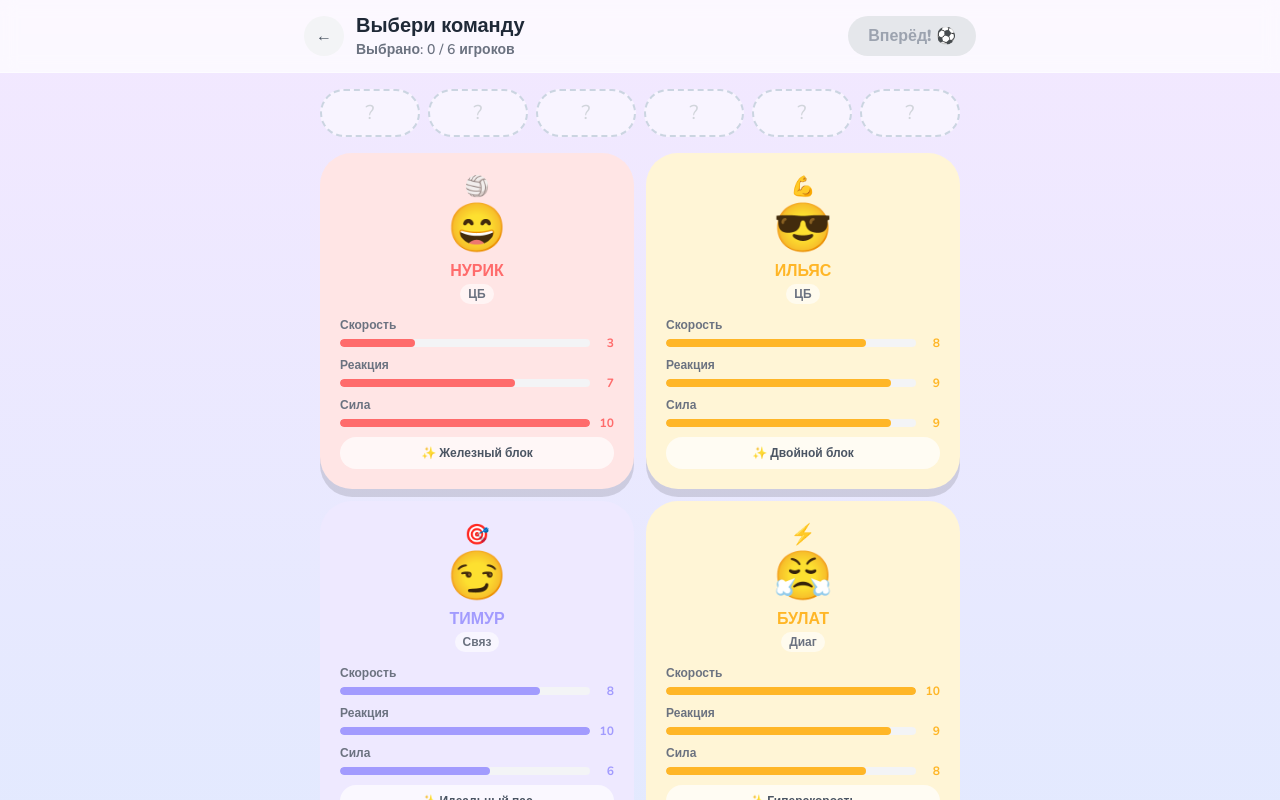
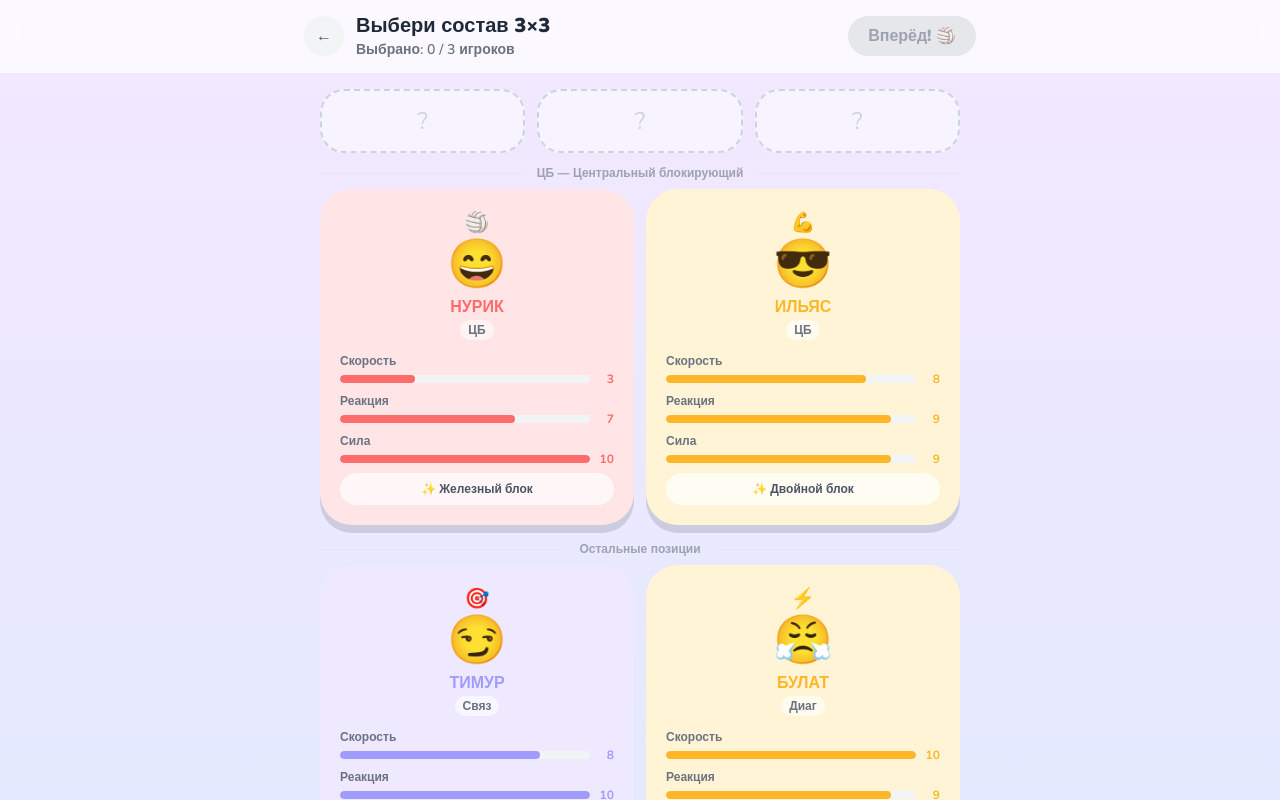
Before and after one commit to pr-poehali-dev/volleyball-bot-game, a React (Vite) app: page / in a window 1280 px wide. Both pictures are taken after a click on the button "🎮 Гужбанить!". Shown: the top 800 px of the page. Built offline with nearby package versions, Linux system fonts and the light colour scheme.

Commit message:
Готов к заменам и логике. Жду запроса.

```diff
--- a/src/data/players.ts
+++ b/src/data/players.ts
@@ -84,6 +84,20 @@ export const ALL_PLAYERS: Player[] = [
     description: "Доигровщик — надёжный в атаке и приёме.",
     trait: "Универсальный",
   },
+  {
+    id: 6,
+    name: "ИЛЬНУР",
+    emoji: "🔥",
+    face: "😤",
+    color: "#FD79A8",
+    bgColor: "#FFE5F0",
+    speed: 9,
+    reaction: 7,
+    power: 8,
+    role: "Доигр",
+    description: "Взрывной доигровщик — мощная атака с краёв.",
+    trait: "Огненный удар",
+  },
 ];
 
 export const ACHIEVEMENTS = [
--- a/src/pages/TeamSelect.tsx
+++ b/src/pages/TeamSelect.tsx
@@ -7,21 +7,53 @@ interface TeamSelectProps {
   onStartGame: (team: Player[]) => void;
 }
 
+const TEAM_SIZE = 3;
+
+function getRoleWarning(selected: number[]): string | null {
+  const team = ALL_PLAYERS.filter((p) => selected.includes(p.id));
+  const cbCount = team.filter((p) => p.role === "ЦБ").length;
+  if (cbCount > 1) return "В составе 3x3 может быть только 1 ЦБ";
+  return null;
+}
+
+function canSelect(id: number, selected: number[]): { ok: boolean; reason?: string } {
+  if (selected.includes(id)) return { ok: true };
+  if (selected.length >= TEAM_SIZE) return { ok: false, reason: "Уже выбрано 3 игрока" };
+  const player = ALL_PLAYERS.find((p) => p.id === id)!;
+  if (player.role === "ЦБ") {
+    const currentTeam = ALL_PLAYERS.filter((p) => selected.includes(p.id));
+    const hasCB = currentTeam.some((p) => p.role === "ЦБ");
+    if (hasCB) return { ok: false, reason: "В составе уже есть ЦБ — в 3x3 только один!" };
+  }
+  return { ok: true };
+}
+
 export default function TeamSelect({ onBack, onStartGame }: TeamSelectProps) {
   const [selected, setSelected] = useState<number[]>([]);
+  const [blockMsg, setBlockMsg] = useState<string | null>(null);
 
   const toggle = (id: number) => {
-    setSelected((prev) =>
-      prev.includes(id)
-        ? prev.filter((x) => x !== id)
-        : prev.length < 6
-          ? [...prev, id]
-          : prev
-    );
+    if (selected.includes(id)) {
+      setSelected((prev) => prev.filter((x) => x !== id));
+      setBlockMsg(null);
+      return;
+    }
+    const { ok, reason } = canSelect(id, selected);
+    if (!ok) {
+      setBlockMsg(reason ?? null);
+      setTimeout(() => setBlockMsg(null), 2500);
+      return;
+    }
+    setBlockMsg(null);
+    setSelected((prev) => [...prev, id]);
   };
 
-  const canStart = selected.length === 6;
+  const canStart = selected.length === TEAM_SIZE;
   const team = ALL_PLAYERS.filter((p) => selected.includes(p.id));
+  const warning = getRoleWarning(selected);
+
+  const cbPlayers = ALL_PLAYERS.filter((p) => p.role === "ЦБ");
+  const otherPlayers = ALL_PLAYERS.filter((p) => p.role !== "ЦБ");
 
   return (
     <div className="min-h-screen bg-gradient-to-b from-purple-100 to-blue-100 flex flex-col">
@@ -35,9 +67,9 @@ export default function TeamSelect({ onBack, onStartGame }: TeamSelectProps) {
             ←
           </button>
           <div className="flex-1">
-            <h1 className="font-black text-xl text-gray-800">Выбери команду</h1>
+            <h1 className="font-black text-xl text-gray-800">Выбери состав 3×3</h1>
             <p className="text-sm text-gray-500 font-semibold">
-              Выбрано: {selected.length} / 6 игроков
+              Выбрано: {selected.length} / {TEAM_SIZE} игроков
             </p>
           </div>
           <button
@@ -49,56 +81,125 @@ export default function TeamSelect({ onBack, onStartGame }: TeamSelectProps) {
                 : "bg-gray-200 text-gray-400 cursor-not-allowed"
             }`}
           >
-            Вперёд! ⚽
+            Вперёд! 🏐
           </button>
         </div>
       </div>
 
-      {/* Progress bar */}
+      {/* Slots */}
       <div className="px-4 pt-4 max-w-2xl mx-auto w-full">
-        <div className="flex gap-2 mb-4">
-          {Array.from({ length: 6 }).map((_, i) => {
+        <div className="flex gap-3 mb-3">
+          {Array.from({ length: TEAM_SIZE }).map((_, i) => {
             const player = team[i];
             return (
               <div
                 key={i}
-                className="flex-1 h-12 rounded-2xl border-2 border-dashed flex items-center justify-center transition-all duration-300"
+                className="flex-1 h-16 rounded-2xl border-2 border-dashed flex flex-col items-center justify-center transition-all duration-300 gap-0.5"
                 style={{
                   backgroundColor: player ? player.bgColor : "rgba(255,255,255,0.5)",
                   borderColor: player ? player.color : "#cbd5e1",
                 }}
               >
                 {player ? (
+                  <>
                     <span className="text-xl">{player.face}</span>
+                    <span className="text-xs font-black truncate px-1" style={{ color: player.color }}>
+                      {player.name}
+                    </span>
+                    <span className="text-xs text-gray-400 font-semibold">{player.role}</span>
+                  </>
                 ) : (
-                  <span className="text-gray-300 text-xl">?</span>
+                  <span className="text-gray-300 text-2xl">?</span>
                 )}
               </div>
             );
           })}
         </div>
 
+        {/* Block message */}
+        {blockMsg && (
+          <div className="bg-red-100 border border-red-300 rounded-2xl px-4 py-2 text-center text-red-600 font-bold text-sm mb-3 animate-bounce-in">
+            ⛔ {blockMsg}
+          </div>
+        )}
+
+        {warning && (
+          <div className="bg-yellow-100 border border-yellow-300 rounded-2xl px-4 py-2 text-center text-yellow-700 font-bold text-sm mb-3">
+            ⚠️ {warning}
+          </div>
+        )}
+
         {canStart && (
-          <div className="bg-green-100 border border-green-300 rounded-2xl px-4 py-2 text-center text-green-700 font-bold text-sm mb-4 animate-bounce-in">
-            🎉 Команда готова! Нажми «Вперёд!»
+          <div className="bg-green-100 border border-green-300 rounded-2xl px-4 py-2 text-center text-green-700 font-bold text-sm mb-3 animate-bounce-in">
+            🎉 Состав готов! Нажми «Вперёд!»
           </div>
         )}
       </div>
 
-      {/* Players grid */}
-      <div className="flex-1 overflow-y-auto px-4 pb-8 max-w-2xl mx-auto w-full">
+      {/* Players list */}
+      <div className="flex-1 overflow-y-auto px-4 pb-8 max-w-2xl mx-auto w-full space-y-4">
+
+        {/* ЦБ section */}
+        <div>
+          <div className="flex items-center gap-2 mb-2">
+            <div className="h-px flex-1 bg-gray-200" />
+            <span className="text-xs font-black text-gray-400 px-2">
+              ЦБ — Центральный блокирующий
+              {selected.filter((id) => ALL_PLAYERS.find((p) => p.id === id)?.role === "ЦБ").length > 0
+                ? " · только 1 в составе"
+                : ""}
+            </span>
+            <div className="h-px flex-1 bg-gray-200" />
+          </div>
           <div className="grid grid-cols-2 gap-3">
-          {ALL_PLAYERS.map((player) => (
+            {cbPlayers.map((player) => {
+              const { ok } = canSelect(player.id, selected);
+              const isSelected = selected.includes(player.id);
+              const isBlocked = !ok && !isSelected;
+              return (
                 <div key={player.id} className="slide-in" style={{ animationDelay: `${player.id * 0.05}s` }}>
+                  <div className={isBlocked ? "opacity-40 grayscale pointer-events-none" : ""}>
                     <PlayerCard
                       player={player}
-                selected={selected.includes(player.id)}
+                      selected={isSelected}
                       onClick={() => toggle(player.id)}
                       size="md"
                       showStats
                     />
                   </div>
-          ))}
+                </div>
+              );
+            })}
+          </div>
+        </div>
+
+        {/* Other roles */}
+        <div>
+          <div className="flex items-center gap-2 mb-2">
+            <div className="h-px flex-1 bg-gray-200" />
+            <span className="text-xs font-black text-gray-400 px-2">Остальные позиции</span>
+            <div className="h-px flex-1 bg-gray-200" />
+          </div>
+          <div className="grid grid-cols-2 gap-3">
+            {otherPlayers.map((player) => {
+              const { ok } = canSelect(player.id, selected);
+              const isSelected = selected.includes(player.id);
+              const isBlocked = !ok && !isSelected;
+              return (
+                <div key={player.id} className="slide-in" style={{ animationDelay: `${player.id * 0.05}s` }}>
+                  <div className={isBlocked ? "opacity-40 grayscale pointer-events-none" : ""}>
+                    <PlayerCard
+                      player={player}
+                      selected={isSelected}
+                      onClick={() => toggle(player.id)}
+                      size="md"
+                      showStats
+                    />
+                  </div>
+                </div>
+              );
+            })}
+          </div>
         </div>
       </div>
     </div>
```
Lines whose indentation alone changed are shown as unchanged.
